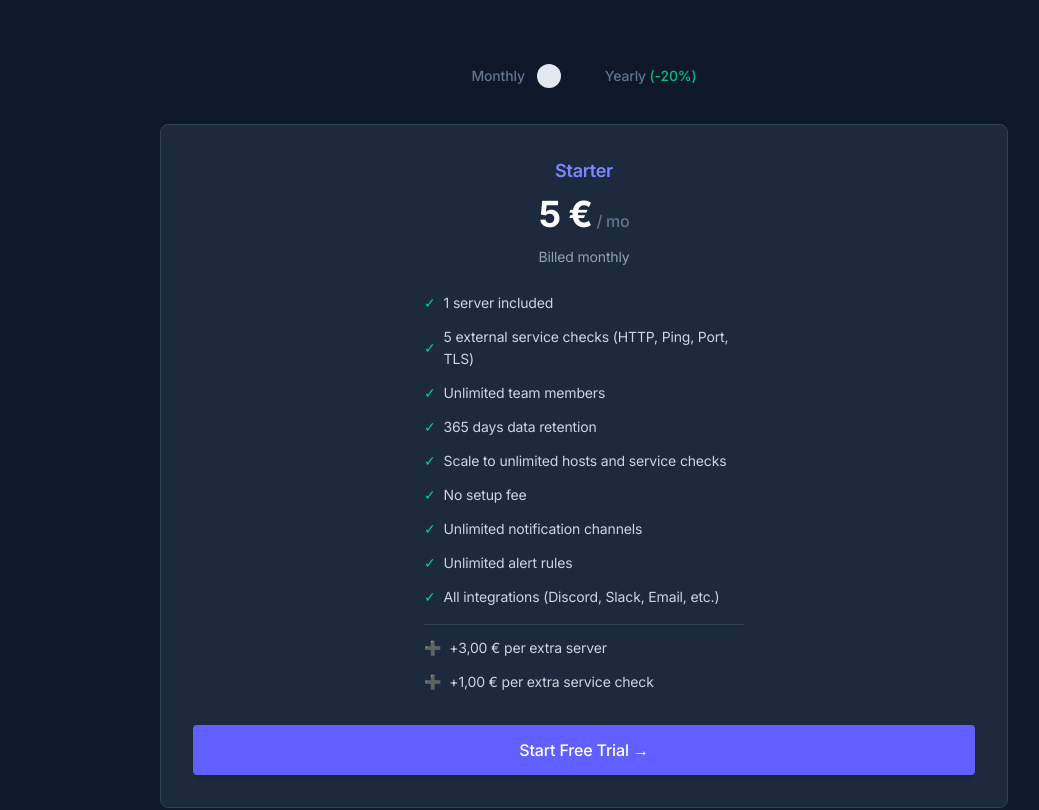
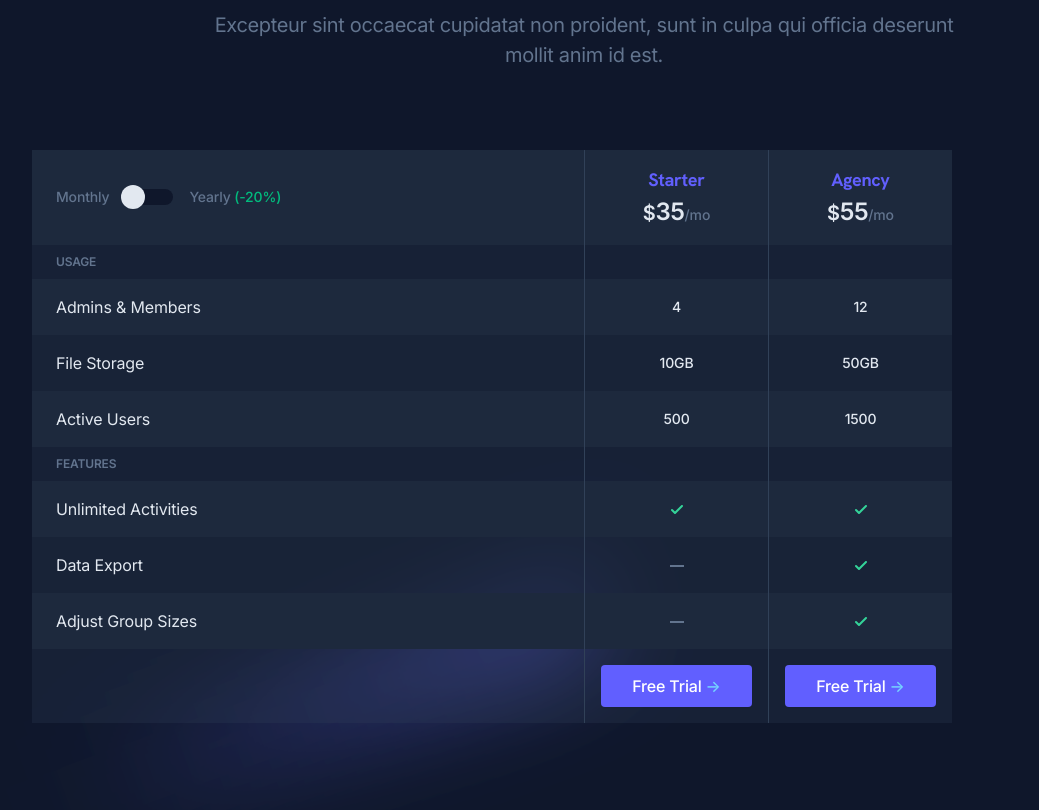
Before and after one commit to enumco/observly-website, a Next.js app: page / in a window 1280 px wide. Shown: the part 4220-5030 px from the top of the page, without its empty margins (56-1095 px from the left). Built offline with nearby package versions, Linux system fonts and the light colour scheme.

Commit message:
Use default pricing

```diff
--- a/components/pricing.tsx
+++ b/components/pricing.tsx
@@ -1,110 +1,207 @@
 'use client'
 
 import { useState } from 'react'
+import Image from 'next/image'
+import Illustration from '@/public/images/pricing-illustration.svg'
 
 export default function Pricing() {
   const [annual, setAnnual] = useState<boolean>(false)
 
-  const monthlyPrice = 5
-  const yearlyPrice = Math.round(monthlyPrice * 12 * 0.8)
-
   return (
     <section className="relative">
-      <div className="max-w-4xl mx-auto px-4 sm:px-6">
+      {/* Illustration */}
+      <div className="hidden lg:block absolute bottom-0 left-1/2 -translate-x-1/2 -mb-24 pointer-events-none -z-10" aria-hidden="true">
+        <Image src={Illustration} className="max-w-none" alt="Pricing Illustration" />
+      </div>
+      <div className="max-w-6xl mx-auto px-4 sm:px-6">
         <div className="pt-10 pb-12 md:pb-20">
-          {/* Header */}
-          <div className="text-center pb-12 md:pb-20">
-            <h2 className="h2 font-hkgrotesk mb-4">Simple, transparent pricing</h2>
+          {/* Section header */}
+          <div className="max-w-3xl mx-auto text-center pb-12 md:pb-20">
+            <h2 className="h2 font-hkgrotesk mb-4">Let's find the right plan for you business</h2>
             <p className="text-xl text-slate-500">
-              Just <strong>5,00 € / month</strong> to get started — includes everything you need.
+              Excepteur sint occaecat cupidatat non proident, sunt in culpa qui officia deserunt mollit anim id est.
             </p>
           </div>
-
-          {/* Toggle */}
-          <div className="flex justify-center items-center space-x-4 mb-8">
-            <span className="text-sm text-slate-500 font-medium">Monthly</span>
-            <div className="form-switch">
-              <input
-                type="checkbox"
-                id="toggle"
-                className="sr-only"
-                checked={annual}
-                onChange={() => setAnnual(!annual)}
-              />
-              <label className="bg-slate-900" htmlFor="toggle">
-                <span aria-hidden="true" />
-                <span className="sr-only">Toggle annual billing</span>
-              </label>
+          {/* Pricing tables */}
+          <div className="grid md:grid-cols-6">
+            {/* Pricing toggle */}
+            <div className="flex flex-col justify-center p-4 md:px-6 bg-slate-800 md:col-span-3">
+              <div className="flex justify-center md:justify-start items-center space-x-4">
+                <div className="text-sm text-slate-500 font-medium min-w-[6rem] md:min-w-0 text-right">Monthly</div>
+                <div className="form-switch shrink-0">
+                  <input type="checkbox" id="toggle" className="sr-only" checked={annual} onChange={() => setAnnual(!annual)} />
+                  <label className="bg-slate-900" htmlFor="toggle">
+                    <span aria-hidden="true" />
+                    <span className="sr-only">Pay annually</span>
+                  </label>
+                </div>
+                <div className="text-sm text-slate-500 font-medium min-w-[6rem]">
+                  Yearly <span className="text-emerald-500">(-20%)</span>
+                </div>
+              </div>
             </div>
-            <span className="text-sm text-slate-500 font-medium">
-              Yearly <span className="text-emerald-500">(-20%)</span>
-            </span>
-          </div>
-
-          {/* Pricing Card */}
-          <div className="bg-slate-800 rounded-lg p-8 text-center border border-slate-700">
-            <div className="text-indigo-400 font-semibold text-lg mb-2">Starter</div>
-            <div className="text-4xl font-bold text-white">
-              {annual ? yearlyPrice : monthlyPrice} €
-              <span className="text-base font-medium text-slate-500"> / mo</span>
+            {/* Starter price */}
+            <div className="flex flex-col justify-center p-4 md:px-6 bg-slate-800 md:border-l border-slate-700 order-1 md:order-none md:text-center mt-6 md:mt-0">
+              <div className="font-hkgrotesk text-lg font-bold text-indigo-500 mb-0.5">Starter</div>
+              <div>
+                <span className="text-xl font-semibold">$</span><span className="text-2xl font-semibold">{annual ? '29' : '35'}</span><span className="text-sm text-slate-500 font-medium">/mo</span>
+              </div>
             </div>
-            <p className="text-sm text-slate-400 mt-2">
-              Billed {annual ? 'annually' : 'monthly'}
-            </p>
-
-            <ul className="mt-6 space-y-3 text-sm text-slate-300 text-left max-w-xs mx-auto">
-              <li className="flex items-center">
-                <span className="text-emerald-400 mr-2">✓</span>
-                <span>1 server included</span>
-              </li>
-              <li className="flex items-center">
-                <span className="text-emerald-400 mr-2">✓</span>
-                <span>5 external service checks (HTTP, Ping, Port, TLS)</span>
-              </li>
-              <li className="flex items-center">
-                <span className="text-emerald-400 mr-2">✓</span>
-                <span>Unlimited team members</span>
-              </li>
-              <li className="flex items-center">
-                <span className="text-emerald-400 mr-2">✓</span>
-                <span>365 days data retention</span>
-              </li>
-              <li className="flex items-center">
-                <span className="text-emerald-400 mr-2">✓</span>
-                <span>Scale to unlimited hosts and service checks</span>
-              </li>
-              <li className="flex items-center">
-                <span className="text-emerald-400 mr-2">✓</span>
-                <span>No setup fee</span>
-              </li>
-              <li className="flex items-center">
-                <span className="text-emerald-400 mr-2">✓</span>
-                <span>Unlimited notification channels</span>
-              </li>
-              <li className="flex items-center">
-                <span className="text-emerald-400 mr-2">✓</span>
-                <span>Unlimited alert rules</span>
-              </li>
-              <li className="flex items-center">
-                <span className="text-emerald-400 mr-2">✓</span>
-                <span>All integrations (Discord, Slack, Email, etc.)</span>
-              </li>
-              <li className="flex items-center mt-4 pt-3 border-t border-slate-700">
-                <span className="text-indigo-400 mr-2">➕</span>
-                <span>+3,00 € per extra server</span>
-              </li>
-              <li className="flex items-center">
-                <span className="text-indigo-400 mr-2">➕</span>
-                <span>+1,00 € per extra service check</span>
-              </li>
-            </ul>
-
-            <div className="mt-8">
-              <a
-                className="btn text-white bg-indigo-500 hover:bg-indigo-600 w-full shadow-md"
-                href="/signup"
-              >
-                Start Free Trial →
+            {/* Agency price */}
+            <div className="flex flex-col justify-center p-4 md:px-6 bg-slate-800 md:border-l border-slate-700 order-2 md:order-none md:text-center mt-6 md:mt-0">
+              <div className="font-hkgrotesk text-lg font-bold text-indigo-500 mb-0.5">Agency</div>
+              <div>
+                <span className="text-xl font-semibold">$</span><span className="text-2xl font-semibold">{annual ? '49' : '55'}</span><span className="text-sm text-slate-500 font-medium">/mo</span>
+              </div>
+            </div>
+            {/* Usage label */}
+            <div className="hidden md:flex flex-col justify-center px-4 md:px-6 py-2 bg-slate-700/25 md:col-span-3">
+              <span className="text-xs uppercase font-semibold text-slate-500">Usage</span>
+            </div>
+            <div className="flex flex-col justify-center px-4 md:px-6 py-2 bg-slate-700/25 md:border-l border-slate-700 order-1 md:order-none">
+              <span className="md:hidden text-xs uppercase font-semibold text-slate-500">Usage</span>
+            </div>
+            <div className="flex flex-col justify-center px-4 md:px-6 py-2 bg-slate-700/25 md:border-l border-slate-700 order-2 md:order-none">
+              <span className="md:hidden text-xs uppercase font-semibold text-slate-500">Usage</span>
+            </div>
+            {/* Admins & Members */}
+            <div className="hidden md:flex flex-col justify-center p-4 md:px-6 bg-slate-800 md:col-span-3">
+              <div className="text-slate-200">Admins &amp; Members</div>
+            </div>
+            <div className="flex justify-between md:flex-col md:justify-center p-4 md:px-6 bg-slate-800 md:border-l border-slate-700 order-1 md:order-none">
+              <div className="md:hidden text-slate-200">Admins &amp; Members</div>
+              <div className="text-sm font-medium text-slate-200 text-center">4</div>
+            </div>
+            <div className="flex justify-between md:flex-col md:justify-center p-4 md:px-6 bg-slate-800 md:border-l border-slate-700 order-2 md:order-none">
+              <div className="md:hidden text-slate-200">Admins &amp; Members</div>
+              <div className="text-sm font-medium text-slate-200 text-center">12</div>
+            </div>
+            {/* File Storage */}
+            <div className="hidden md:flex flex-col justify-center p-4 md:px-6 bg-slate-800/70 md:col-span-3">
+              <div className="text-slate-200">File Storage</div>
+            </div>
+            <div className="flex justify-between md:flex-col md:justify-center p-4 md:px-6 bg-slate-800/70 md:border-l border-slate-700 order-1 md:order-none">
+              <div className="md:hidden text-slate-200">File Storage</div>
+              <div className="text-sm font-medium text-slate-200 text-center">10GB</div>
+            </div>
+            <div className="flex justify-between md:flex-col md:justify-center p-4 md:px-6 bg-slate-800/70 md:border-l border-slate-700 order-2 md:order-none">
+              <div className="md:hidden text-slate-200">File Storage</div>
+              <div className="text-sm font-medium text-slate-200 text-center">50GB</div>
+            </div>
+            {/* Active Users */}
+            <div className="hidden md:flex flex-col justify-center p-4 md:px-6 bg-slate-800 md:col-span-3">
+              <div className="text-slate-200">Active Users</div>
+            </div>
+            <div className="flex justify-between md:flex-col md:justify-center p-4 md:px-6 bg-slate-800 md:border-l border-slate-700 order-1 md:order-none">
+              <div className="md:hidden text-slate-200">Active Users</div>
+              <div className="text-sm font-medium text-slate-200 text-center">500</div>
+            </div>
+            <div className="flex justify-between md:flex-col md:justify-center p-4 md:px-6 bg-slate-800 md:border-l border-slate-700 order-2 md:order-none">
+              <div className="md:hidden text-slate-200">Active Users</div>
+              <div className="text-sm font-medium text-slate-200 text-center">1500</div>
+            </div>
+            {/* Features label */}
+            <div className="hidden md:flex flex-col justify-center px-4 md:px-6 py-2 bg-slate-700/25 md:col-span-3">
+              <span className="text-xs uppercase font-semibold text-slate-500">Features</span>
+            </div>
+            <div className="flex flex-col justify-center px-4 md:px-6 py-2 bg-slate-700/25 md:border-l border-slate-700 order-1 md:order-none">
+              <span className="md:hidden text-xs uppercase font-semibold text-slate-500">Features</span>
+            </div>
+            <div className="flex flex-col justify-center px-4 md:px-6 py-2 bg-slate-700/25 md:border-l border-slate-700 order-2 md:order-none">
+              <span className="md:hidden text-xs uppercase font-semibold text-slate-500">Features</span>
+            </div>
+            {/* Unlimited Activities */}
+            <div className="hidden md:flex flex-col justify-center p-4 md:px-6 bg-slate-800 md:col-span-3">
+              <div className="text-slate-200">Unlimited Activities</div>
+            </div>
+            <div className="flex justify-between md:flex-col md:justify-center p-4 md:px-6 bg-slate-800 md:border-l border-slate-700 order-1 md:order-none">
+              <div className="md:hidden text-slate-200">Unlimited Activities</div>
+              <div className="text-sm font-medium text-slate-200 text-center">
+                <svg className="inline-flex fill-emerald-400" width="12" height="9" xmlns="http://www.w3.org/2000/svg">
+                  <path
+                    d="M10.28.28 3.989 6.575 1.695 4.28A1 1 0 0 0 .28 5.695l3 3a1 1 0 0 0 1.414 0l7-7A1 1 0 0 0 10.28.28Z"
+                    fill="#34D399"
+                    fillRule="nonzero"
+                  />
+                </svg>
+              </div>
+            </div>
+            <div className="flex justify-between md:flex-col md:justify-center p-4 md:px-6 bg-slate-800 md:border-l border-slate-700 order-2 md:order-none">
+              <div className="md:hidden text-slate-200">Unlimited Activities</div>
+              <div className="text-sm font-medium text-slate-200 text-center">
+                <svg className="inline-flex fill-emerald-400" width="12" height="9" xmlns="http://www.w3.org/2000/svg">
+                  <path
+                    d="M10.28.28 3.989 6.575 1.695 4.28A1 1 0 0 0 .28 5.695l3 3a1 1 0 0 0 1.414 0l7-7A1 1 0 0 0 10.28.28Z"
+                    fill="#34D399"
+                    fillRule="nonzero"
+                  />
+                </svg>
+              </div>
+            </div>
+            {/* Data Export */}
+            <div className="hidden md:flex flex-col justify-center p-4 md:px-6 bg-slate-800/70 md:col-span-3">
+              <div className="text-slate-200">Data Export</div>
+            </div>
+            <div className="flex justify-between md:flex-col md:justify-center p-4 md:px-6 bg-slate-800/70 md:border-l border-slate-700 order-1 md:order-none">
+              <div className="md:hidden text-slate-200">Data Export</div>
+              <div className="text-sm font-medium text-slate-200 text-center">
+                <svg className="inline-flex fill-slate-500" width="14" height="2" xmlns="http://www.w3.org/2000/svg">
+                  <path d="M14 0v2H0V0z" fillRule="evenodd" />
+                </svg>
+              </div>
+            </div>
+            <div className="flex justify-between md:flex-col md:justify-center p-4 md:px-6 bg-slate-800/70 md:border-l border-slate-700 order-2 md:order-none">
+              <div className="md:hidden text-slate-200">Data Export</div>
+              <div className="text-sm font-medium text-slate-200 text-center">
+                <svg className="inline-flex fill-emerald-400" width="12" height="9" xmlns="http://www.w3.org/2000/svg">
+                  <path
+                    d="M10.28.28 3.989 6.575 1.695 4.28A1 1 0 0 0 .28 5.695l3 3a1 1 0 0 0 1.414 0l7-7A1 1 0 0 0 10.28.28Z"
+                    fill="#34D399"
+                    fillRule="nonzero"
+                  />
+                </svg>
+              </div>
+            </div>
+            {/* Adjust Group Sizes */}
+            <div className="hidden md:flex flex-col justify-center p-4 md:px-6 bg-slate-800 md:col-span-3">
+              <div className="text-slate-200">Adjust Group Sizes</div>
+            </div>
+            <div className="flex justify-between md:flex-col md:justify-center p-4 md:px-6 bg-slate-800 md:border-l border-slate-700 order-1 md:order-none">
+              <div className="md:hidden text-slate-200">Adjust Group Sizes</div>
+              <div className="text-sm font-medium text-slate-200 text-center">
+                <svg className="inline-flex fill-slate-500" width="14" height="2" xmlns="http://www.w3.org/2000/svg">
+                  <path d="M14 0v2H0V0z" fillRule="evenodd" />
+                </svg>
+              </div>
+            </div>
+            <div className="flex justify-between md:flex-col md:justify-center p-4 md:px-6 bg-slate-800 md:border-l border-slate-700 order-2 md:order-none">
+              <div className="md:hidden text-slate-200">Adjust Group Sizes</div>
+              <div className="text-sm font-medium text-slate-200 text-center">
+                <svg className="inline-flex fill-emerald-400" width="12" height="9" xmlns="http://www.w3.org/2000/svg">
+                  <path
+                    d="M10.28.28 3.989 6.575 1.695 4.28A1 1 0 0 0 .28 5.695l3 3a1 1 0 0 0 1.414 0l7-7A1 1 0 0 0 10.28.28Z"
+                    fill="#34D399"
+                    fillRule="nonzero"
+                  />
+                </svg>
+              </div>
+            </div>
+            {/* CTA row */}
+            <div className="hidden md:flex flex-col justify-center px-4 md:px-6 py-2 bg-slate-700/25 md:col-span-3" />
+            <div className="flex flex-col justify-center p-4 bg-slate-700/25 md:border-l border-slate-700 order-1 md:order-none">
+              <a className="btn-sm text-white bg-indigo-500 hover:bg-indigo-600 w-full shadow-xs group whitespace-nowrap" href="#0">
+                Free Trial{' '}
+                <span className="hidden lg:block tracking-normal text-sky-300 group-hover:translate-x-0.5 transition-transform duration-150 ease-in-out ml-1">
+                  -&gt;
+                </span>
+              </a>
+            </div>
+            <div className="flex flex-col justify-center p-4 bg-slate-700/25 md:border-l border-slate-700 order-2 md:order-none">
+              <a className="btn-sm text-white bg-indigo-500 hover:bg-indigo-600 w-full shadow-xs group whitespace-nowrap" href="#0">
+                Free Trial{' '}
+                <span className="hidden lg:block tracking-normal text-sky-300 group-hover:translate-x-0.5 transition-transform duration-150 ease-in-out ml-1">
+                  -&gt;
+                </span>
               </a>
             </div>
           </div>
```
